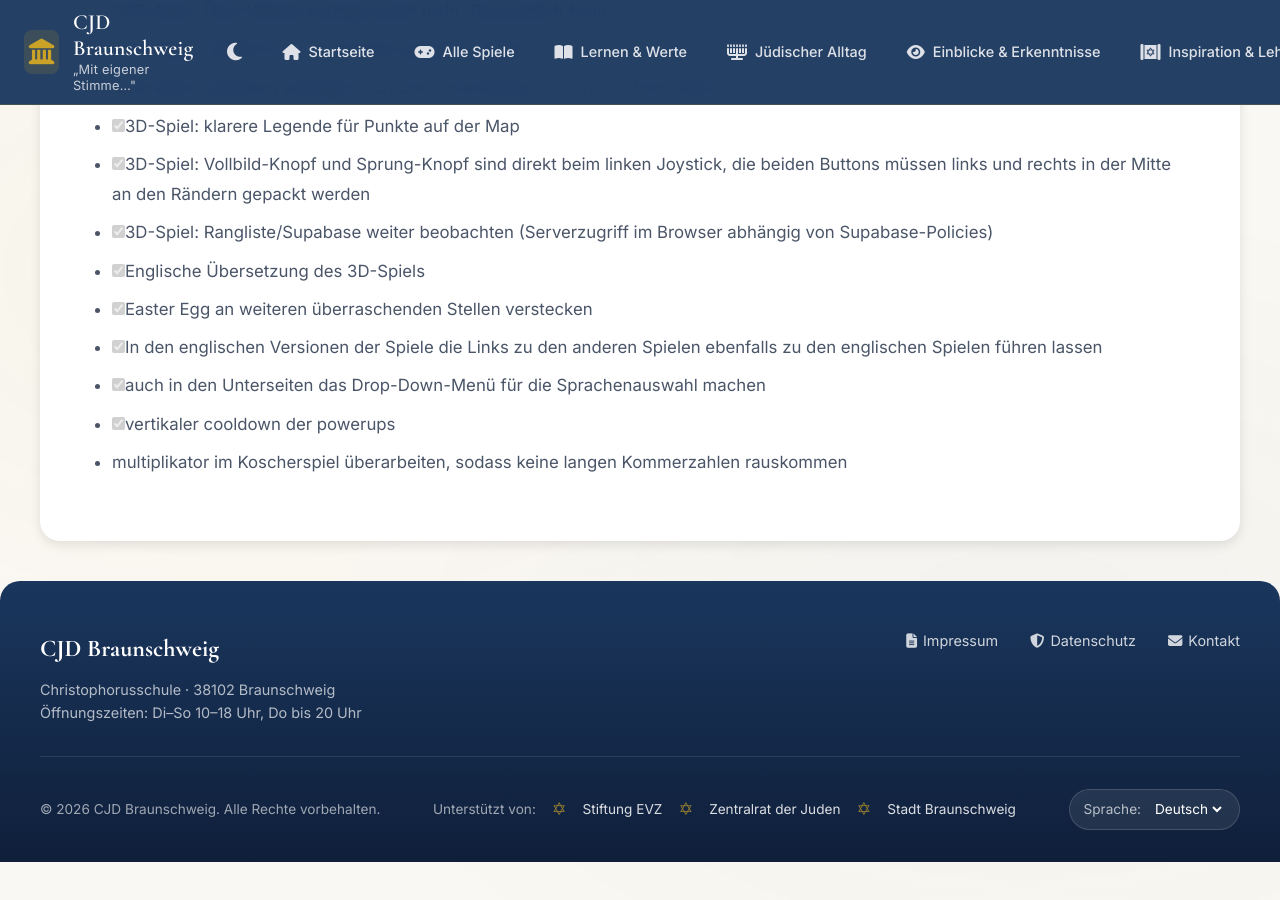
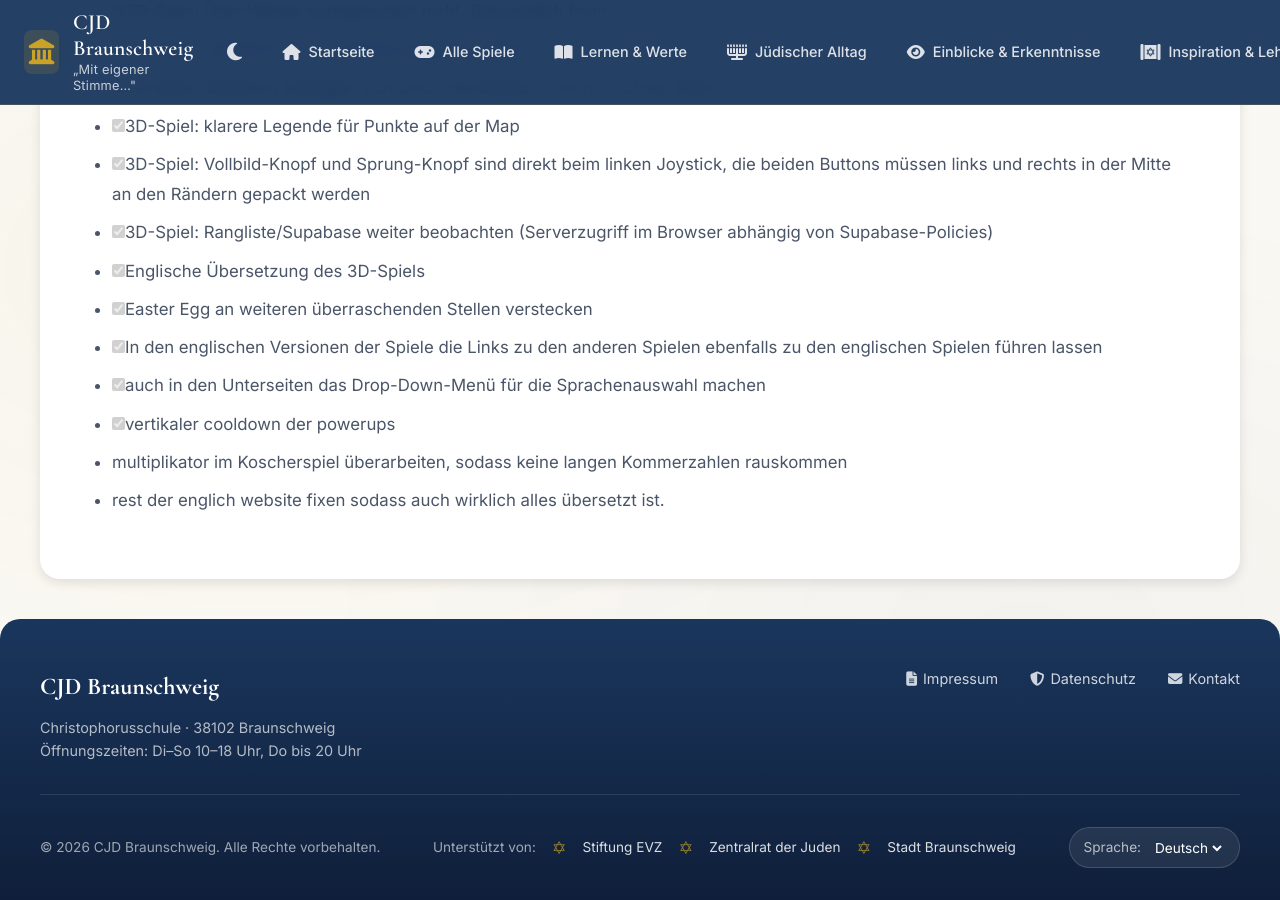
Before and after one commit to stolpersteinebs/stolpersteinebs.github.io, a Jekyll site: the page built from nochzumachen.md, in a window 1280 px wide and 900 px high, scrolled down 533 px. Built offline with Jekyll 4.4.1, drawn with Linux system fonts in a browser that asks for light colours; before the commit the page ends 1395 px from its top, so only the background shows below that.

Commit message:
Update translation tasks in nochzumachen.md
Fix translation issues on the English version of the website.

```diff
--- a/nochzumachen.md
+++ b/nochzumachen.md
@@ -19,3 +19,4 @@ layout: default
 - [x] auch in den Unterseiten das Drop-Down-Menü für die Sprachenauswahl machen
 - [x] vertikaler cooldown der powerups
 - multiplikator im Koscherspiel überarbeiten, sodass keine langen Kommerzahlen rauskommen
+- rest der englich website fixen sodass auch wirklich alles übersetzt ist.
```
